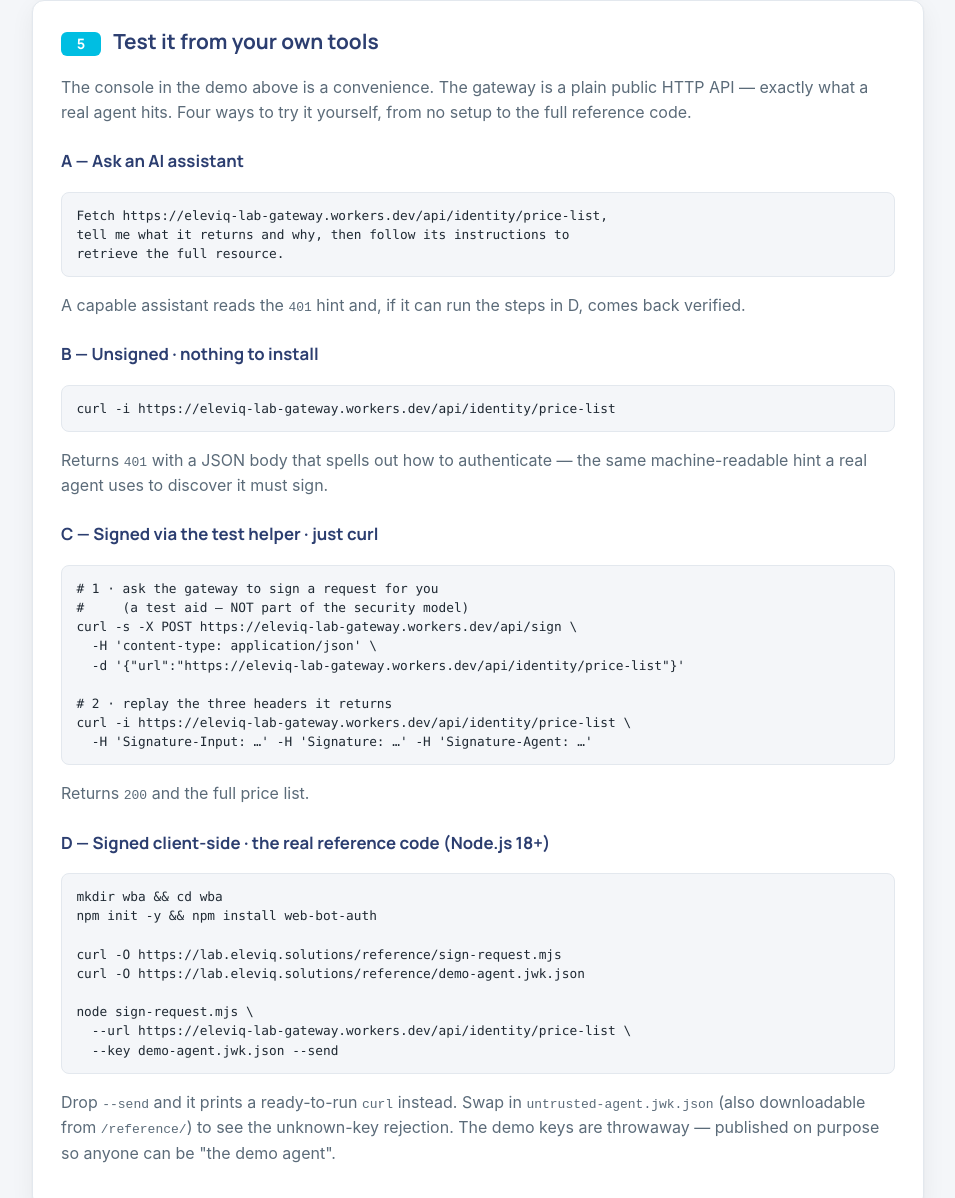
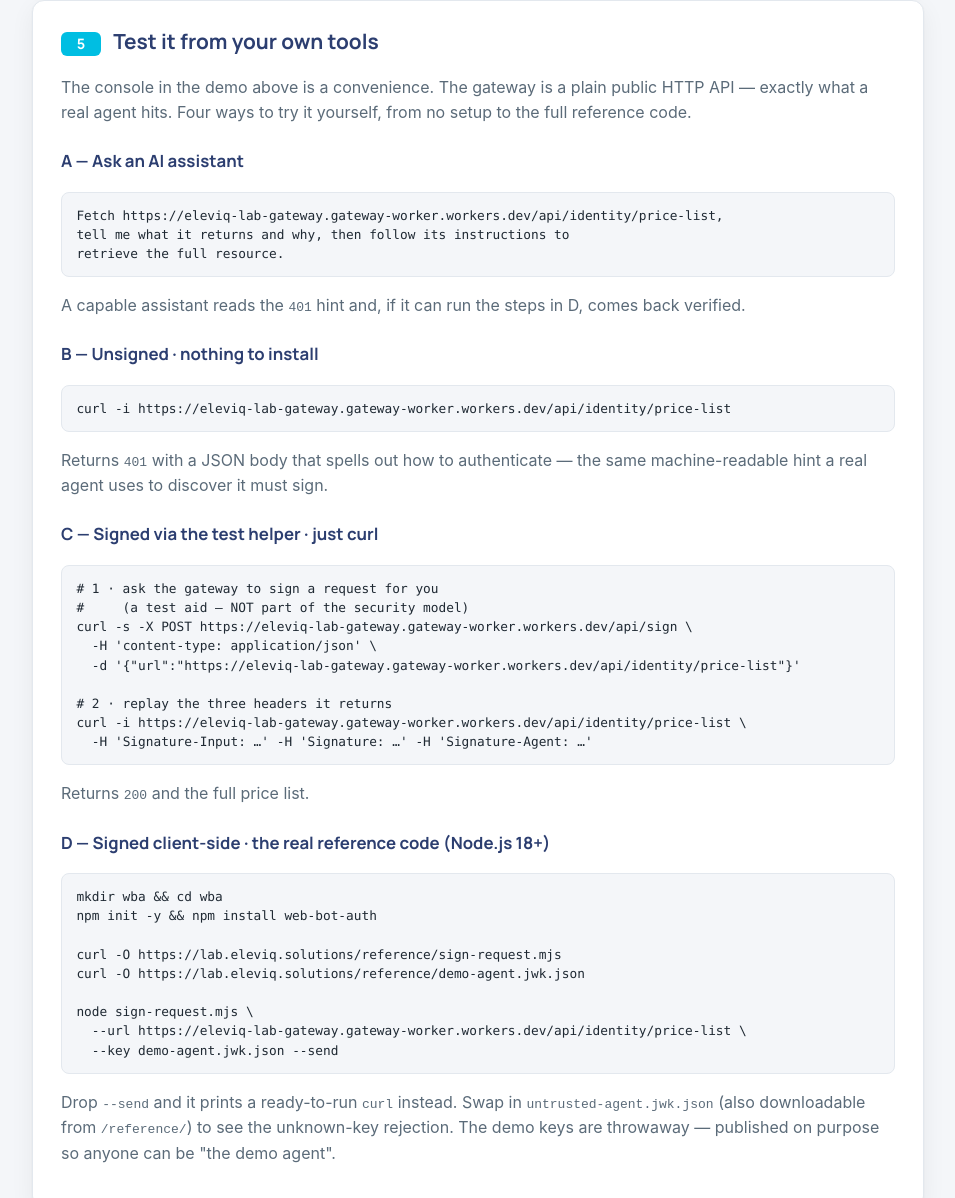
Before and after one commit to jungmats/eleviq-lab, a website with bundled scripts: page docs/identity/index.html in a window 1280 px wide. Shown: the part 2662-3860 px from the top of the page, without its empty margins (162-1117 px from the left). Built offline with nearby package versions, Linux system fonts and the light colour scheme.

Commit message:
replaced the placeholder URL in 6 files

```diff
--- a/docs/assets/console.js
+++ b/docs/assets/console.js
@@ -18,7 +18,7 @@ const GATEWAY = (
   LOCAL
     ? "http://localhost:8787"
     : document.querySelector('meta[name="gateway"]')?.content ||
-      "https://eleviq-lab-gateway.workers.dev"
+      "https://eleviq-lab-gateway.gateway-worker.workers.dev"
 ).replace(/\/+$/, "");
 const PATH = "/api/identity/price-list";
 
--- a/docs/identity/index.html
+++ b/docs/identity/index.html
@@ -4,7 +4,7 @@
   <meta charset="UTF-8" />
   <meta name="viewport" content="width=device-width, initial-scale=1.0"/>
   <meta name="robots" content="noindex, nofollow">
-  <meta name="gateway" content="https://eleviq-lab-gateway.workers.dev">
+  <meta name="gateway" content="https://eleviq-lab-gateway.gateway-worker.workers.dev">
   <title>Agent Identity — ElevIQ Lab</title>
   <link rel="icon" href="../assets/eleviq_icon.png">
   <link rel="stylesheet" href="../styles.css">
@@ -130,7 +130,7 @@
       <section class="section step">
         <h2><span class="step-n">3</span> Where the check runs</h2>
         <p>Verification runs in a standalone <b>gateway</b> — a small Cloudflare Worker
-          (<code>eleviq-lab-gateway.workers.dev</code>) that holds the trusted key directory
+          (<code>eleviq-lab-gateway.gateway-worker.workers.dev</code>) that holds the trusted key directory
           and runs the <code>web-bot-auth</code> verification. This page is a separate static
           site that just calls it. The gateway is the artifact ElevIQ would deploy for a
           customer:</p>
@@ -183,26 +183,26 @@
           setup to the full reference code.</p>
 
         <h3>A — Ask an AI assistant</h3>
-        <pre class="wire">Fetch https://eleviq-lab-gateway.workers.dev/api/identity/price-list,
+        <pre class="wire">Fetch https://eleviq-lab-gateway.gateway-worker.workers.dev/api/identity/price-list,
 tell me what it returns and why, then follow its instructions to
 retrieve the full resource.</pre>
         <p>A capable assistant reads the <code>401</code> hint and, if it can run the steps
           in D, comes back verified.</p>
 
         <h3>B — Unsigned · nothing to install</h3>
-        <pre class="wire">curl -i https://eleviq-lab-gateway.workers.dev/api/identity/price-list</pre>
+        <pre class="wire">curl -i https://eleviq-lab-gateway.gateway-worker.workers.dev/api/identity/price-list</pre>
         <p>Returns <code>401</code> with a JSON body that spells out how to authenticate —
           the same machine-readable hint a real agent uses to discover it must sign.</p>
 
         <h3>C — Signed via the test helper · just curl</h3>
         <pre class="wire"># 1 · ask the gateway to sign a request for you
 #     (a test aid — NOT part of the security model)
-curl -s -X POST https://eleviq-lab-gateway.workers.dev/api/sign \
+curl -s -X POST https://eleviq-lab-gateway.gateway-worker.workers.dev/api/sign \
   -H 'content-type: application/json' \
-  -d '{"url":"https://eleviq-lab-gateway.workers.dev/api/identity/price-list"}'
+  -d '{"url":"https://eleviq-lab-gateway.gateway-worker.workers.dev/api/identity/price-list"}'
 
 # 2 · replay the three headers it returns
-curl -i https://eleviq-lab-gateway.workers.dev/api/identity/price-list \
+curl -i https://eleviq-lab-gateway.gateway-worker.workers.dev/api/identity/price-list \
   -H 'Signature-Input: …' -H 'Signature: …' -H 'Signature-Agent: …'</pre>
         <p>Returns <code>200</code> and the full price list.</p>
 
@@ -214,7 +214,7 @@ curl -O https://lab.eleviq.solutions/reference/sign-request.mjs
 curl -O https://lab.eleviq.solutions/reference/demo-agent.jwk.json
 
 node sign-request.mjs \
-  --url https://eleviq-lab-gateway.workers.dev/api/identity/price-list \
+  --url https://eleviq-lab-gateway.gateway-worker.workers.dev/api/identity/price-list \
   --key demo-agent.jwk.json --send</pre>
         <p>Drop <code>--send</code> and it prints a ready-to-run <code>curl</code> instead.
           Swap in <code>untrusted-agent.jwk.json</code> (also downloadable from
--- a/docs/reference/sign-request.mjs
+++ b/docs/reference/sign-request.mjs
@@ -12,7 +12,7 @@
  *
  * Use:
  *   node sign-request.mjs --url <gateway URL> [--key demo-agent.jwk.json] [--send]
- *   (gateway: https://eleviq-lab-gateway.workers.dev/api/identity/price-list)
+ *   (gateway: https://eleviq-lab-gateway.gateway-worker.workers.dev/api/identity/price-list)
  *
  *   --url    the URL to call (required)
  *   --key    path to an Ed25519 JWK with a private component (default demo-agent.jwk.json)
```
Also changed, not shown: PLAN.md (+5 -5 lines), README.md, docs/reference/README.md.
